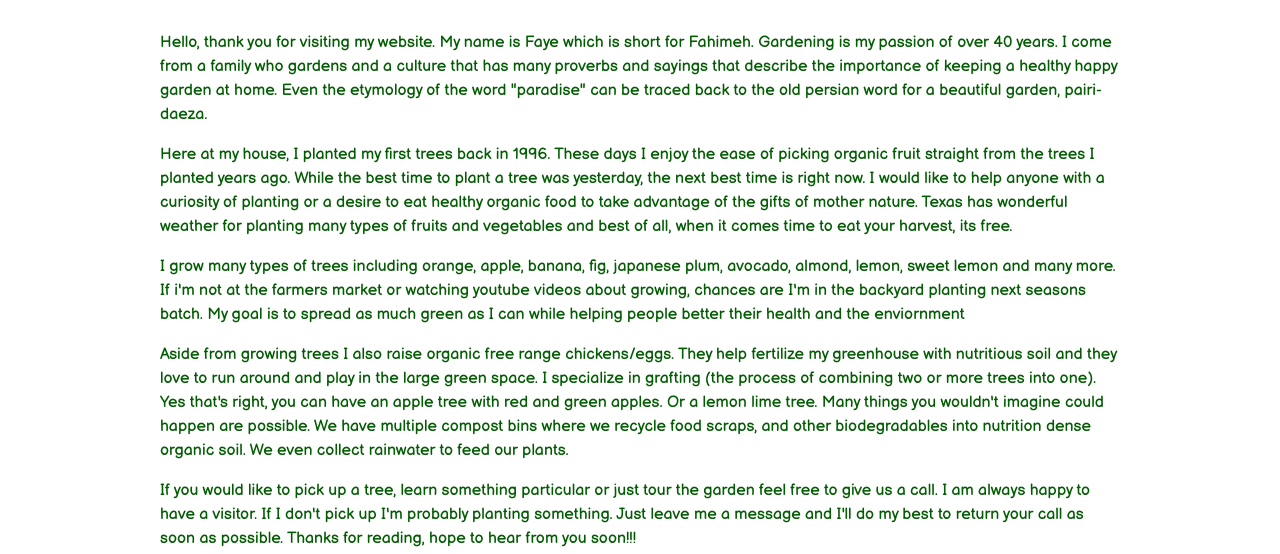
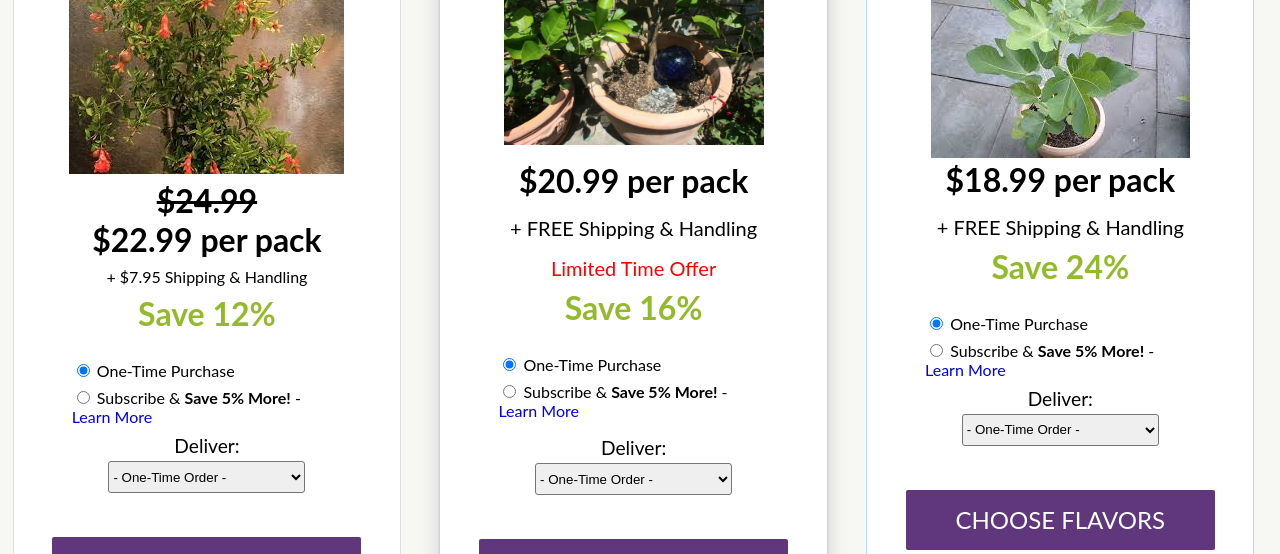
Before and after one commit to ayoussefinia/Fayes_Backyard_Garden, a PHP site: page / in a window 1280 px wide. Shown: the part 1122-1676 px from the top of the page. Run offline with PHP 8.4, Linux system fonts and the light colour scheme.

Commit message:
added trees/card pricing seciton

```diff
--- a/index.html
+++ b/index.html
@@ -47,8 +47,165 @@
     <img src="https://i.imgur.com/9QnPnP2.jpg" class="image-carousel-right" alt="">
  </div>
 
+ <div class='content'>
+    <div class='content-headers'>
+      <h1 class='elHeadline'>TREES FOR SALE</h1>
+      <h4 class='elHeadline'>See Below for Common Varieties</h4>
+    </div>
+    <div class='content-cards'>
+      <div class='card'>
+        <div class='margin-top'>
+            <h1 class='number-packs'>Various Fruit/Nut</h1>
+            <p class='number-packs number-packs-font-size'>
+              Apple
+            </p>
+            <p class='number-packs number-packs-font-size'>
+                Pomegranite
+            </p>
+            <p class='number-packs number-packs-font-size'>
+                Japanese Plum
+            </p>
+            <p class='number-packs number-packs-font-size'>
+                various nuts & berries (pecan, almond)
+            </p>
+            <div class='tree-image-div'>
+                <img src="./pomegranite.jpg" alt="">
+            </div>
+            <div class='price-div'>
+              <h1 class='number-packs'><strike>$24.99</strike></h1>
+              <h1 class='number-packs'>$22.99 per pack</h1>
+              <p class='number-packs number-packs-font-size-small margin-top-1'>+ $7.95 Shipping & Handling</p>
+              <h1 class='number-packs color-green margin-top-1'>Save 12%</h1>
+            </div>
+            <div class='margin-top'>
+              <div class=centered-radio-buttons>
+                <div class='margin-top-1 radio-width'>
+                    <input type="radio" checked> <span>One-Time Purchase</span>
+                </div>
+                <div class='margin-top-1 radio-width'>
+                    <input type="radio" value='checked'> <span>Subscribe & <b>Save 5% More!</b> - <a class='decoration' href="#">Learn More</a></span>
+                </div>
+                <div class='margin-top-1'>
+                  <p class='number-packs number-packs-font-size'>Deliver:</p>
+                  <select name="" id="" class='select-options'>
+                    <option value="" selected="selected" >- One-Time Order -</option>
+                    <option value="">Ships Every 2 Weeks</option>
+                    <option value="">Ships Monthly (Most Popular)</option>
+                    <option value="">Ships Every 2 Months</option>
+                    <option value="">Ships Every 3 Months</option>
+                  </select>
+                </div>
+              </div>
+            </div>
+            <div class='margin-top choose-flavors-div'>
+                <a href="#" class='choose-flavors-link'>CHOOSE FLAVORS</a>
+            </div>
+            <div class='margin-top perks-image-div'>
+              <img
+              class='perks-image'
+              src="https://cf.paleovalley.com/hosted/images/91/0d7e80f70411e795690dd8eb76fde4/usp-seals.png" alt="">
+            </div>
+
+
+        </div>
+      </div>
+      <div class='card card-middle'>
+          <div class='margin-top'>
+              <h1 class='number-packs'>Citrus</h1>
+              <p class='number-packs number-packs-font-size'>Lemon</p>
+              <p class='number-packs number-packs-font-size'>Sweet Lemon</p>
+              <p class='number-packs number-packs-font-size'>Orange</p>
+              <p class='number-packs number-packs-font-size'>Sour Orange</p>
+              <div class='citrus-div'>
+                <img class='citrus' src="citrus.jpg" alt="">
+              </div>
+              <div class='price-div margin-top-2'>
+                  <h1 class='number-packs'>$20.99 per pack</h1>
+                  <p class='number-packs number-packs-font-size-bold margin-top-2 '>+ FREE Shipping & Handling</p>
+                  <p class='number-packs number-packs-font-size-bold margin-top-2 color-red'>Limited Time Offer</p>
+                  <h1 class='number-packs color-green margin-top-1'>Save 16%</h1>
+              </div>
+              <div class='margin-top'>
+                  <div class=centered-radio-buttons>
+                    <div class='margin-top-1 radio-width'>
+                        <input type="radio" checked> <span>One-Time Purchase</span>
+                    </div>
+                    <div class='margin-top-1 radio-width'>
+                        <input type="radio" value='checked'> <span>Subscribe & <b>Save 5% More!</b> - <a class='decoration' href="#">Learn More</a></span>
+                    </div>
+                    <div class='margin-top-2'>
+                        <p class='number-packs number-packs-font-size'>Deliver:</p>
+                        <select name="" id="" class='select-options'>
+                          <option value="" selected="selected" >- One-Time Order -</option>
+                          <option value="">Ships Every 2 Weeks</option>
+                          <option value="">Ships Monthly (Most Popular)</option>
+                          <option value="">Ships Every 2 Months</option>
+                          <option value="">Ships Every 3 Months</option>
+                        </select>
+                    </div>
+                  </div>
+              </div>
+              <div class='margin-top choose-flavors-div '>
+                  <a href="#" class='choose-flavors-link choose-flavors-middle'>CHOOSE FLAVORS</a>
+              </div>
+              <div class='margin-top perks-image-div'>
+                  <img
+                  class='perks-image'
+                  src="https://cf.paleovalley.com/hosted/images/91/0d7e80f70411e795690dd8eb76fde4/usp-seals.png" alt="">
+              </div>
+
+          </div>
+
+      </div>
+      <div class='card card-right'>
+          <div class='margin-top'>
+              <h1 class='number-packs'> Fig Trees </h1>
+
+              <p class='number-packs number-packs-font-size'>(Common Fig)</p>
+              <div class='tree-image-div'>
+                  <img src="./fig.jpg" alt="">
+              </div>
+              <div class='price-div margin-top-1'>
+                  <h1 class='number-packs'>$18.99 per pack</h1>
+                  <p class='number-packs number-packs-font-size-bold margin-top-2'>+ FREE Shipping & Handling</p>
+                  <h1 class='number-packs color-green margin-top-1'>Save 24%</h1>
+              </div>
+              <div class='margin-top'>
+                  <div class=centered-radio-buttons>
+                    <div class='margin-top-1 radio-width'>
+                        <input type="radio" checked> <span>One-Time Purchase</span>
+                    </div>
+                    <div class='margin-top-1 radio-width'>
+                        <input type="radio" value='checked'> <span>Subscribe & <b>Save 5% More!</b> - <a class='decoration' href="#">Learn More</a></span>
+                    </div>
+                    <div class='margin-top-1'>
+                        <p class='number-packs number-packs-font-size'>Deliver:</p>
+                        <select name="" id="" class='select-options'>
+                          <option value="" selected="selected" >- One-Time Order -</option>
+                          <option value="">Ships Every 2 Weeks</option>
+                          <option value="">Ships Monthly (Most Popular)</option>
+                          <option value="">Ships Every 2 Months</option>
+                          <option value="">Ships Every 3 Months</option>
+                        </select>
+                    </div>
+                  </div>
+              </div>
+              <div class='margin-top choose-flavors-div'>
+                <a href="#" class='choose-flavors-link'>CHOOSE FLAVORS</a>
+              </div>
+              <div class='margin-top perks-image-div'>
+                  <img
+                  class='perks-image'
+                  src="https://cf.paleovalley.com/hosted/images/91/0d7e80f70411e795690dd8eb76fde4/usp-seals.png" alt="">
+              </div>
+          </div>
+
+      </div>
+    </div>
+  </div>
+
  <div class="about-me">
-   <h1 class= "about-me-header" >About Me</h1>
+   <h1 class= "about-me-header" >About Us</h1>
    <div class="about-me-images">
       <img src="https://i.imgur.com/cv4wKoQ.jpg" class="about-me-image-1" alt="">
       <img src="https://i.imgur.com/qrPjVWh.jpg" class="about-me-image-2" alt="">
--- a/style.css
+++ b/style.css
@@ -271,8 +271,22 @@ body {
 }
 
 @media (max-width: 750px) {
+  .about-me-header {
+    font-size: 2.5rem;
+    margin-bottom: 1rem;
+  }
+  .about-me-image-1 {
+    width: 50%;
+    align-self: flex-start;
+    margin-left: 1.5rem;
+    border-radius: 10px;
+  }
   .about-me-image-2 {
     width: 50%;
+    margin-top: 1rem;
+    border-radius: 10px;
+    margin-right: 1.5rem;
+    align-self: flex-end;
   }
   .about-me-image-3 {
     display: none;
@@ -385,3 +399,220 @@ body {
     margin-right: .5rem;
   }
 }
+
+body {
+  margin: 0;
+}
+
+.header {
+  height: 200px;
+}
+
+.footer {
+  height: 200px;
+}
+
+.content {
+  margin-top: 5rem;
+  min-height: 800px;
+  background: rgb(247,247,244);
+  font-family: Lato, Helvetica, sans-serif !important;
+}
+
+.content-headers {
+  min-height: 150px;
+  display: flex;
+  flex-direction: column;
+  align-items: center;
+
+  background: rgb(2, 92, 2);
+}
+
+.content-cards {
+  width: 100%;
+  height: 100%;
+  display: flex;
+  justify-content: center;
+  align-items: center;
+  /* padding: 0 2% 1rem 2%; */
+}
+
+.elHeadline {
+  font-size: 2.7rem;
+  margin: 1rem 0 0 0;
+  font-weight: 500;
+  color: white;
+}
+
+.headline-caption {
+  margin: .6rem 0 0 0;
+  font-weight: 500;
+  color: white;
+}
+
+.card {
+  background: white;
+  min-width: 270px;
+  margin: 2rem 2% 0 1%;
+  border: 1.5px solid rgb(222,222,222);
+  min-height: 700px;
+  border-radius: 2px;
+  position: relative;
+  overflow: hidden;
+  display: flex;
+  flex-direction: column;
+  align-items: center;
+  margin-bottom: 5rem;
+}
+
+.margin-top {
+  width: 100%;
+  margin-top: 1.25rem;
+}
+
+.number-packs-font-size {
+  font-size: 1.2rem;
+}
+
+.number-packs-font-size-small {
+  font-size: 1rem;
+}
+
+.number-packs-font-size-bold {
+  font-size: 1.25rem;
+  font-weight: 400;
+}
+
+.number-packs {
+  width: 100%;
+  display: flex;
+  justify-content: center;
+  font-family: Lato, Helvetica, sans-serif !important;
+  margin: 0;
+}
+
+.centered-radio-buttons {
+  display: flex;
+  flex-direction: column;
+  align-items: center;
+}
+.margin-top-1 {
+  margin-top: .5rem;
+}
+.margin-top-2 {
+  margin-top: 1rem;
+}
+
+
+.radio-width {
+  width: 70%;
+}
+
+.decoration {
+  text-decoration: none;
+}
+
+.color-green {
+  color: rgb(147,186,43);
+}
+
+.tree-image-div {
+  width: 100%;
+  height: 165px;
+  display: flex;
+  justify-content: center;
+  align-items: center;
+  margin-top: 1rem;
+  margin-bottom: 1rem;
+}
+
+.card-middle {
+  box-shadow: 0 0 15px 5px rgb(222,222,222);
+  border: 1.5px solid rgb(175, 219, 255);
+  outline:  1.5px solid rgb(222,222,222);
+}
+
+.card-right {
+  border: 1.3px solid rgb(175, 219, 255);
+}
+.popular-banner {
+  background: rgb(240,164,57);
+  color: white;
+  font-family: Pangolin, Helvetica, sans-serif !important;
+  display: flex;
+  justify-content: center;
+  align-items: center;
+  height: 2rem;
+  width: 100%;
+  font-size: .9rem;
+  font-weight: 700;
+  position: absolute;
+  top: 10%;
+  transform: rotate(-45deg) translateY(-300%) translateX(-13%);
+  transform-origin: center center;
+}
+
+.select-options {
+  height: 2rem;
+  margin-top: .25rem;
+  border-radius: 3px;
+  display: flex;
+  justify-content: center;
+}
+
+.choose-flavors-div {
+  width: 100%;
+  display: flex;
+  justify-content: center;
+}
+
+.choose-flavors-link {
+  width: 80%;
+  min-height: 60px;
+  text-decoration: none;
+  background: rgb(96,54,124);
+  color: white;
+  display: flex;
+  justify-content:  center;
+  align-items: center;
+  border-radius: 2px;
+  font-size: 1.5rem;
+  text-align: center;
+  margin-top: 1.5rem;
+
+}
+
+.choose-flavors-link:hover {
+  cursor: pointer;
+  background: rgb(106, 59, 138);
+}
+
+.perks-image {
+  width: 93%;
+}
+
+.perks-image-div {
+  width: 100%;
+  display: flex;
+  justify-content: center;
+  align-items: center;
+  margin-bottom: 1rem;
+}
+
+.choose-flavors-middle {
+  min-height: 70px;
+}
+
+.color-red {
+  color: red;
+}
+
+.citrus {
+  width: 260px;
+}
+
+.citrus-div {
+  width: 100%;
+  display: flex;
+  justify-content: center;
+}
```
Also changed, not shown: citrus.jpg (added), fig.jpg (added), pomegranite.jpg (added).
